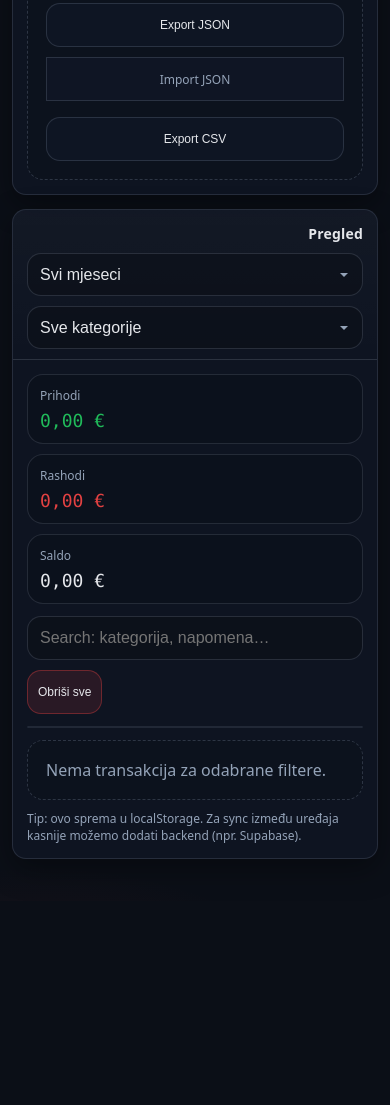
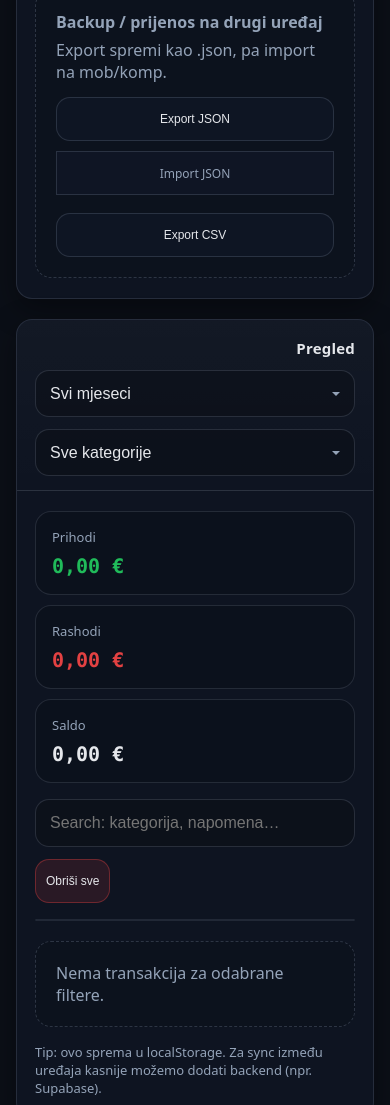
Before and after one commit to Duksy1/budget-pwa, a plain HTML site: page index.html in a window 390 px wide. Shown: the part 835-1940 px from the top of the page. Before the commit the page ends 1736 px from the top, so only its background shows below. Drawn offline with Linux system fonts and the light colour scheme.

Commit message:
meduprostori

```diff
--- a/index.html
+++ b/index.html
@@ -80,20 +80,32 @@
     .grid{
       display:grid;
       grid-template-columns: 1.1fr .9fr;
-      gap:14px;
+      gap:20px;
     }
     @media (max-width: 920px){
-      .grid{grid-template-columns: 1fr;}
+      .grid{
+        grid-template-columns: 1fr;
+        gap: 24px;
+      }
       .brand{min-width:0}
+      /* Na tabletu/mobileu: Dodaj transakciju prvo */
+      .grid > section:first-child { order: 1; }
+      .grid > section:last-child { order: 2; }
     }
     @media (max-width: 600px){
       :root{
-        --pad: 12px;
-        --r: 14px;
+        --pad: 16px;
+        --r: 16px;
+      }
+      main{
+        padding: 20px var(--pad);
+      }
+      .grid{
+        gap: 20px;
       }
       .top{
         flex-wrap: wrap;
-        gap: 10px;
+        gap: 12px;
       }
       .brand{
         flex: 1 1 100%;
@@ -110,11 +122,15 @@
       .card .hd{
         flex-direction: column;
         align-items: stretch;
-        gap: 12px;
+        gap: 14px;
+        padding: 16px;
       }
       .card .hd .filters{
         min-width: 0 !important;
         width: 100%;
+      }
+      .card .bd{
+        padding: 18px 16px;
       }
     }
     .card{
@@ -125,27 +141,31 @@
       overflow:hidden;
     }
     .card .hd{
-      padding: 14px 14px 10px 14px;
-      display:flex; align-items:flex-end; justify-content:space-between; gap:10px;
+      padding: 18px 18px 14px 18px;
+      display:flex; align-items:flex-end; justify-content:space-between; gap:12px;
       border-bottom: 1px solid var(--line);
       background: linear-gradient(to bottom, rgba(255,255,255,.02), transparent);
     }
     .card .hd h2{
       margin:0;
-      font-size: 14px;
+      font-size: 15px;
       letter-spacing:.2px;
+      font-weight: 600;
     }
-    .card .bd{padding:14px}
-    .row{display:grid; grid-template-columns: 1fr 1fr; gap:10px}
-    @media (max-width: 520px){ .row{grid-template-columns:1fr} }
-    label{display:block; font-size:12px; color:var(--muted); margin: 0 0 6px}
+    .card .bd{padding: 20px 18px}
+    .row{display:grid; grid-template-columns: 1fr 1fr; gap:14px}
+    .row + .row{margin-top: 14px}
+    @media (max-width: 520px){
+      .row{grid-template-columns:1fr; gap: 16px}
+    }
+    label{display:block; font-size:13px; color:var(--muted); margin: 0 0 8px; font-weight: 500}
     input, select, button, textarea{
       width:100%;
       border-radius: 14px;
       border: 1px solid rgba(148,163,184,.20);
       background: rgba(11,15,23,.55);
       color: var(--text);
-      padding: 12px 12px;
+      padding: 14px 14px;
       outline:none;
       font-size:16px; /* Prevents iOS zoom on focus */
       -webkit-appearance: none;
@@ -162,10 +182,11 @@
       border-color: rgba(96,165,250,.65);
       box-shadow: 0 0 0 4px rgba(96,165,250,.12);
     }
-    .actions{display:flex; gap:10px; flex-wrap:wrap; margin-top:10px}
+    .actions{display:flex; gap:12px; flex-wrap:wrap; margin-top:16px}
     @media (max-width: 520px){
       .actions{
         flex-direction: column;
+        gap: 10px;
       }
       .actions .btn{
         width: 100%;
@@ -202,12 +223,16 @@
     .summary{
       display:grid;
       grid-template-columns: repeat(3, 1fr);
-      gap:10px;
+      gap:12px;
     }
     @media (max-width: 520px){
-      .summary{grid-template-columns: 1fr}
+      .summary{
+        grid-template-columns: 1fr;
+        gap: 10px;
+      }
       .filters{
         flex-direction: column;
+        gap: 12px;
       }
       .filters > *{
         width: 100%;
@@ -222,21 +247,21 @@
       }
     }
     .kpi{
-      padding:12px;
+      padding: 16px;
       border-radius: 16px;
       border: 1px solid var(--line);
       background: rgba(11,15,23,.45);
     }
-    .kpi .t{font-size:12px; color:var(--muted)}
-    .kpi .v{font-size:18px; font-family:var(--mono); margin-top:6px}
+    .kpi .t{font-size:13px; color:var(--muted); font-weight: 500}
+    .kpi .v{font-size: 20px; font-family:var(--mono); margin-top: 8px; font-weight: 600}
     .kpi.good .v{color: rgba(34,197,94,.95)}
     .kpi.bad .v{color: rgba(239,68,68,.95)}
 
     .filters{
-      display:flex; gap:10px; flex-wrap:wrap; align-items:center;
+      display:flex; gap:12px; flex-wrap:wrap; align-items:center;
     }
     .filters > *{flex:1}
-    .filters .inlineGroup{display:flex; gap:10px; align-items:center}
+    .filters .inlineGroup{display:flex; gap:12px; align-items:center}
     .filters .inlineGroup .btn{flex:0 0 auto}
 
     table{
@@ -266,14 +291,16 @@
     .note{color:var(--muted); font-size:12px; margin-top:4px; line-height:1.35}
 
     .empty{
-      padding: 18px;
+      padding: 20px;
       border: 1px dashed rgba(148,163,184,.25);
       border-radius: 16px;
       color: var(--muted);
       background: rgba(11,15,23,.35);
+      margin-top: 20px;
     }
     .empty .actions{
       flex-wrap: wrap;
+      margin-top: 14px;
     }
     @media (max-width: 520px){
       .empty .actions .btn,
@@ -305,14 +332,14 @@
       }
       tr{
         border: 1px solid var(--line);
-        border-radius: 12px;
-        margin-bottom: 10px;
-        padding: 12px;
+        border-radius: 14px;
+        margin-bottom: 14px;
+        padding: 16px;
         background: rgba(11,15,23,.35);
       }
       td{
         border: none;
-        padding: 6px 0;
+        padding: 8px 0;
         display: flex;
         justify-content: space-between;
         align-items: center;
@@ -413,7 +440,7 @@
           </div>
         </div>
 
-        <div class="row" style="margin-top:10px">
+        <div class="row">
           <div>
             <label for="amount">Iznos</label>
             <input id="amount" inputmode="decimal" placeholder="npr. 12.50" />
@@ -424,9 +451,11 @@
           </div>
         </div>
 
-        <div style="margin-top:10px">
-          <label for="note">Napomena (opcionalno)</label>
-          <textarea id="note" placeholder="npr. kava + sendvič"></textarea>
+        <div class="row" style="grid-template-columns: 1fr">
+          <div>
+            <label for="note">Napomena (opcionalno)</label>
+            <textarea id="note" placeholder="npr. kava + sendvič"></textarea>
+          </div>
         </div>
 
         <div class="actions">
@@ -434,7 +463,7 @@
           <button class="btn small ghost" id="resetBtn" type="button">Reset forme</button>
         </div>
 
-        <div style="margin-top:14px" class="empty">
+        <div class="empty">
           <div style="font-weight:700; margin-bottom:6px">Backup / prijenos na drugi uređaj</div>
           <div class="muted" style="margin-bottom:10px">
             Export spremi kao <span class="mono">.json</span>, pa import na mob/komp.
@@ -477,14 +506,14 @@
           </div>
         </div>
 
-        <div style="margin-top:12px" class="filters">
+        <div class="filters" style="margin-top:16px">
           <input id="search" placeholder="Search: kategorija, napomena…" />
           <div class="inlineGroup">
             <button class="btn small danger inline" id="clearBtn" type="button">Obriši sve</button>
           </div>
         </div>
 
-        <div style="margin-top:12px; overflow:auto; border-radius: 16px; border:1px solid rgba(148,163,184,.14)">
+        <div style="margin-top:16px; overflow:auto; border-radius: 16px; border:1px solid rgba(148,163,184,.14)">
           <table>
             <thead>
               <tr>
@@ -499,11 +528,11 @@
           </table>
         </div>
 
-        <div id="emptyState" class="empty" style="margin-top:12px; display:none">
+        <div id="emptyState" class="empty" style="display:none">
           Nema transakcija za odabrane filtere.
         </div>
 
-        <div class="muted" style="margin-top:10px; font-size:12px">
+        <div class="muted" style="margin-top:16px; font-size:13px">
           Tip: ovo sprema u <span class="mono">localStorage</span>. Za sync između uređaja kasnije možemo dodati backend (npr. Supabase).
         </div>
       </div>
```
